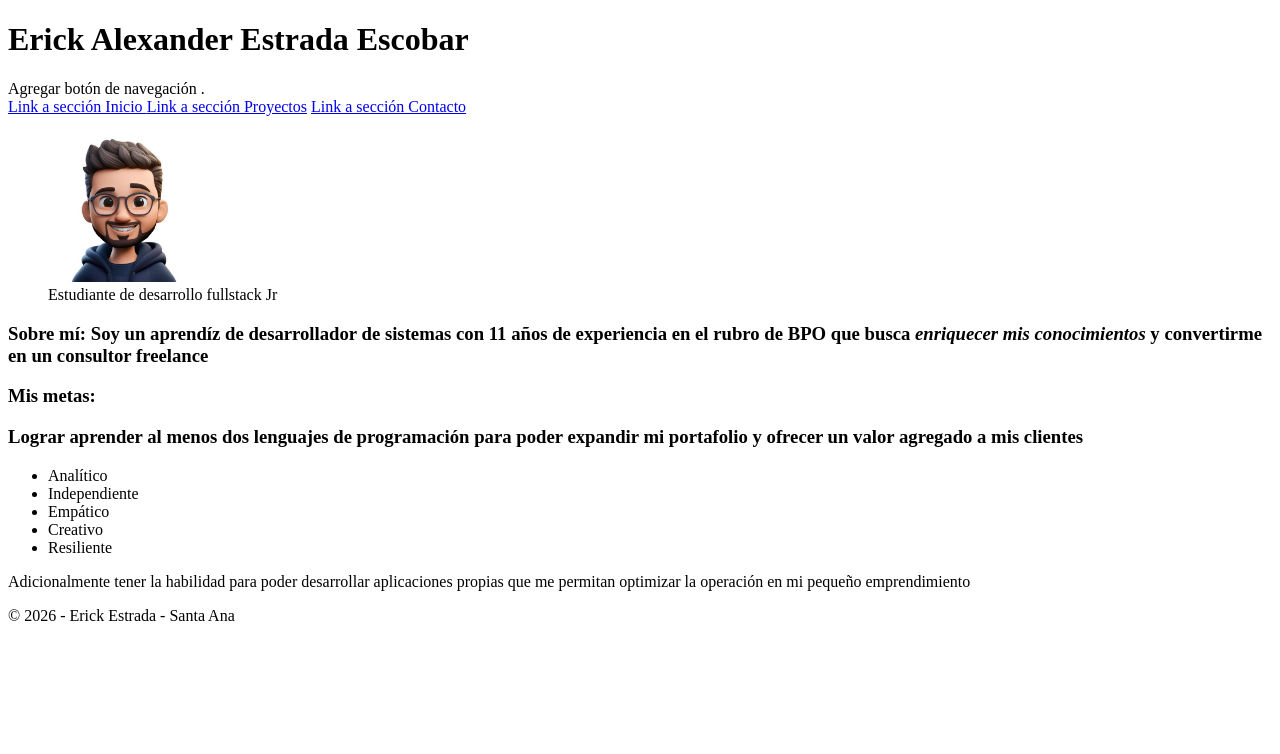
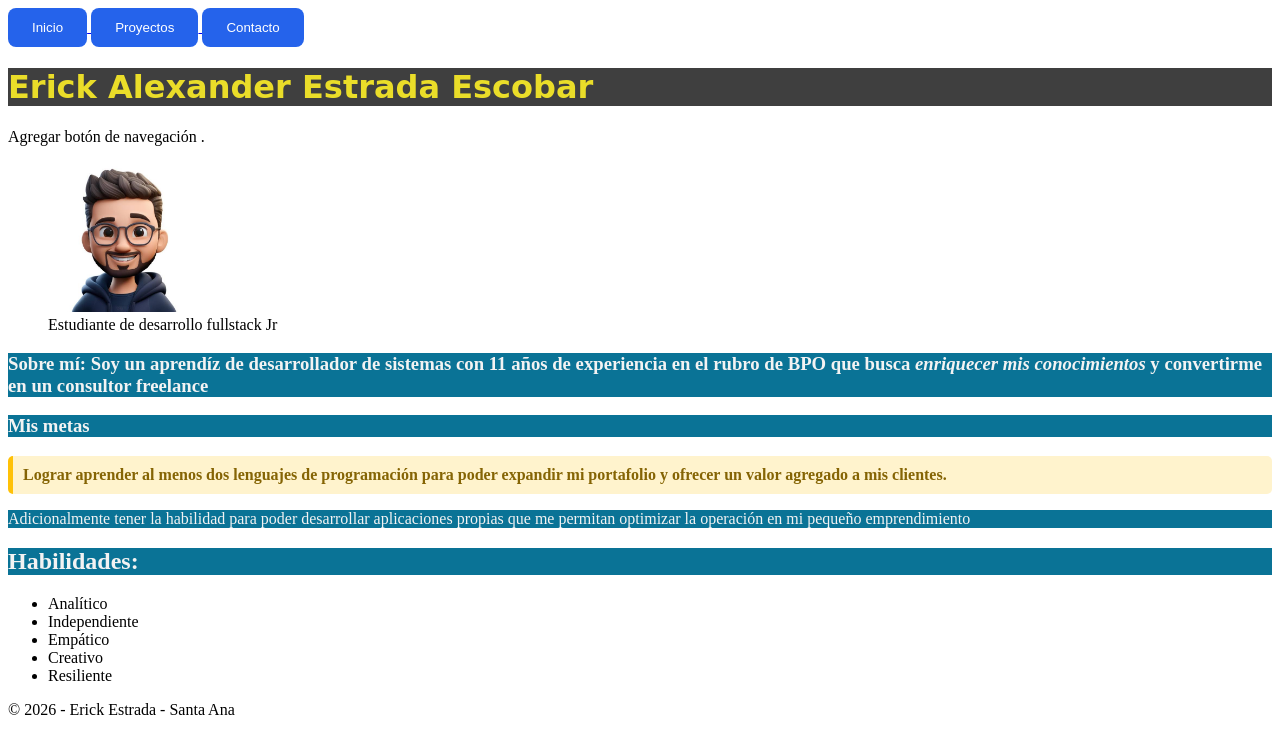
Before and after one commit to erick360nod/mi-portafolio-Erick-Estrada, a plain HTML site: page index.html in a window 1280 px wide. Drawn offline with Linux system fonts and the light colour scheme; a web font is replaced by a local one.

Commit message:
Agrega hoja de estilos con paleta y tipografía

```diff
--- /dev/null
+++ b/css/estilos.css
@@ -0,0 +1,46 @@
+:root {
+--color-primario: #f3f3f3;
+--color-secundario: #eadd29;
+--background: #3f3f3f;
+--background-secundario: #0a7396;
+--texto-primario: 1.5rem;
+
+}
+
+body{
+    font-weight: 400;
+}
+h1{
+    font-family: cursive; size: 3px; color: var(--color-secundario);background-color: var(--background);
+}
+h2{
+    background-color: var(--background-secundario);color: var(--color-primario);
+}
+h3{
+    background-color: var(--background-secundario);color: var(--color-primario);
+}
+p{ background-color: var(--background-secundario);color: var(--color-primario);}
+
+button {
+    background-color: #2563eb;
+    color: white;
+    padding: 12px 24px;
+    border: none;
+    border-radius: 8px;
+    cursor: pointer;
+    transition: all 0.3s ease;
+}
+
+button:hover {
+    background-color: #1d4ed8;
+    transform: scale(1.05);
+}
+
+.destacado {
+    background-color: #fff3cd;
+    color: #856404;
+    font-weight: bold;
+    padding: 10px;
+    border-left: 5px solid #ffc107;
+    border-radius: 5px;
+}
--- a/index.html
+++ b/index.html
@@ -5,6 +5,26 @@
     <meta charset="UTF-8">
     <meta name="viewport" content="width=device-width, initial-scale=1.0">
     <title>Erick Alexander Estrada Escobar</title>
+   <link rel="stylesheet" href="css/estilos.css">
+
+    <link rel="preconnect" href="https://fonts.googleapis.com">
+<link rel="preconnect" href="https://fonts.gstatic.com" crossorigin>
+<link href="https://fonts.googleapis.com/css2?family=Playwrite+AU+SA+Guides&display=swap" rel="stylesheet">
+
+  <nav>
+    <a href="index.html">
+        <button>Inicio</button>
+    </a>
+
+    <a href="proyectos.html">
+        <button>Proyectos</button>
+    </a>
+
+    <a href="contacto.html">
+        <button>Contacto</button>
+    </a>
+    </a>
+</nav>
 </head>
 
 <body>
@@ -14,11 +34,7 @@
         <nav> Agregar botón de navegación .</nav>
     </header>
 
-<nav>
-    <a href="Index.html"> Link a sección Inicio </a>
-    <a href="proyectos.html"> Link a sección Proyectos</a>
-    <a href="contacto.html"> Link a sección Contacto</a>
-</nav>
+
     <!--Esta es la segunda parte acerca de mis metas con el curso-->
     <main>
         <article>
@@ -40,14 +56,20 @@
         <article>
             </section>
 
-            <section id="mis-metas">
-                <h3>Mis metas: <p>Lograr aprender al menos dos lenguajes de programación
-                        para poder expandir mi portafolio y ofrecer un valor agregado a mis clientes</p>
-                </h3>
-            </section>
+           <section id="mis-metas">
+    <h3>Mis metas</h3>
+
+    <p class="destacado">
+        Lograr aprender al menos dos lenguajes de programación
+        para poder expandir mi portafolio y ofrecer un valor agregado a mis clientes.
+    </p>
+      <p>Adicionalmente tener la habilidad para poder desarrollar aplicaciones propias
+        que me permitan optimizar la operación en mi pequeño emprendimiento</p>
+</section>
         </article>
 
 
+        <h2>Habilidades: </h2>
         <section id="Habilidades"> <!--se complementará en la próxima clase con Habilidades -->
             <ul>
             <li>Analítico</li>
@@ -61,8 +83,7 @@
 
 
     </main>
-    <p>Adicionalmente tener la habilidad para poder desarrollar aplicaciones propias
-        que me permitan optimizar la operación en mi pequeño emprendimiento</p>
+
     <footer>
         &copy; 2026 - Erick Estrada - Santa Ana
     </footer>
```
Also changed, not shown: contacto.html (+20 -6 lines), proyectos.html (+20 -13 lines).
